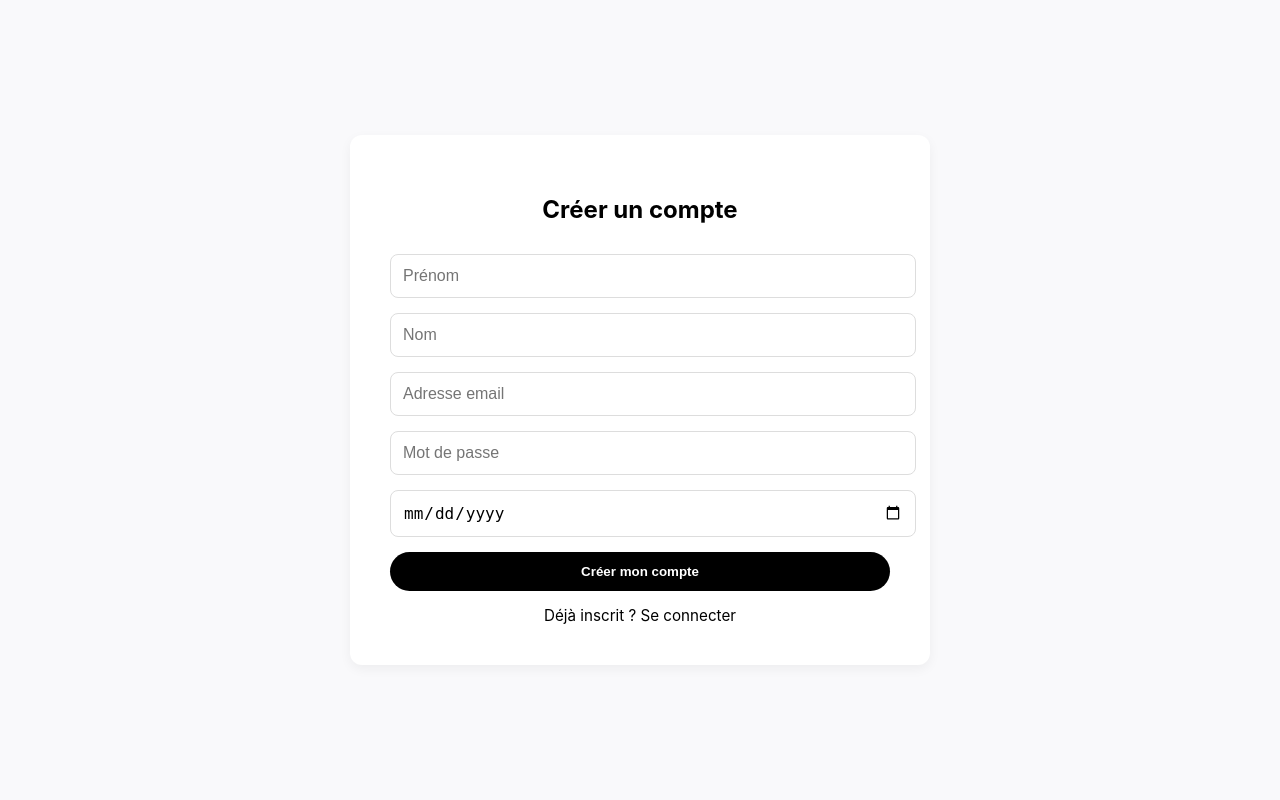
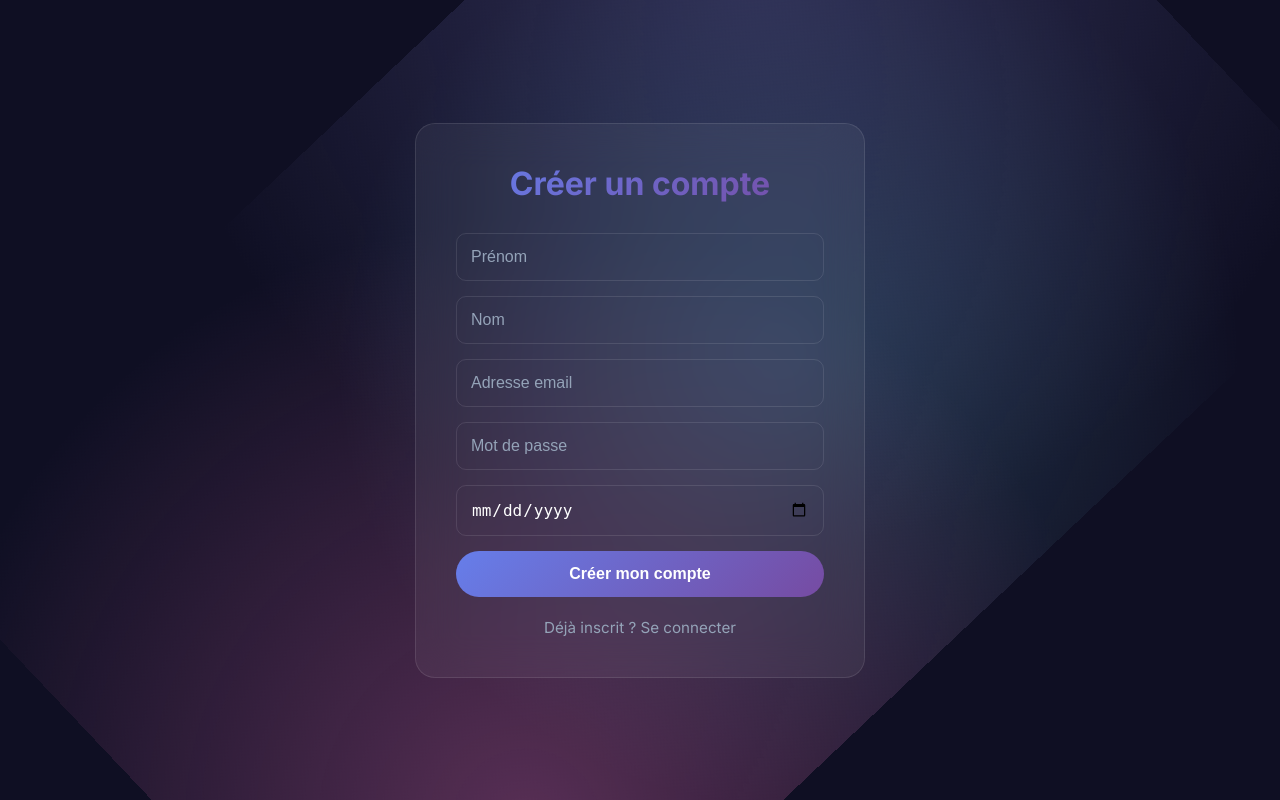
Before and after one commit to PiotrKley259/RainK, a Flask app: page /register in a window 1280 px wide. Run offline with Flask 3, Linux system fonts and the light colour scheme.

Commit message:
Add files via upload

```diff
--- a/templates/register.html
+++ b/templates/register.html
@@ -1,70 +1,156 @@
 <!DOCTYPE html>
 <html lang="fr">
 <head>
-  <meta charset="UTF-8">
+  <meta charset="UTF-8" />
+  <meta name="viewport" content="width=device-width, initial-scale=1.0" />
   <title>Créer un compte – RainK</title>
+  <link href="https://fonts.googleapis.com/css2?family=Inter:wght@300;400;500;600;700;800&display=swap" rel="stylesheet" />
   <style>
+    :root {
+      --color-bg: #0f0f23;
+      --color-bg-light: #1a1a40;
+      --color-text: #ffffff;
+      --color-accent: #6366f1;
+      --color-muted: #94a3b8;
+      --color-card: rgba(255, 255, 255, 0.05);
+      --color-border: rgba(255, 255, 255, 0.1);
+      --gradient-primary: linear-gradient(135deg, #667eea 0%, #764ba2 100%);
+    }
+
+    * {
+      box-sizing: border-box;
+      margin: 0;
+      padding: 0;
+    }
+
     body {
       font-family: 'Inter', sans-serif;
-      background: #f9f9fb;
+      background: var(--color-bg);
+      color: var(--color-text);
       display: flex;
+      justify-content: center;
       align-items: center;
-      justify-content: center;
-      height: 100vh;
-      margin: 0;
+      min-height: 100vh;
+      overflow: hidden;
     }
-    .container {
-      background: #fff;
+
+    body::before {
+      content: '';
+      position: fixed;
+      top: 0;
+      left: 0;
+      width: 100%;
+      height: 100%;
+      background:
+        radial-gradient(circle at 20% 80%, rgba(120, 119, 198, 0.3) 0%, transparent 50%),
+        radial-gradient(circle at 80% 20%, rgba(255, 119, 198, 0.3) 0%, transparent 50%),
+        radial-gradient(circle at 40% 40%, rgba(120, 219, 255, 0.2) 0%, transparent 50%);
+      z-index: -1;
+      animation: float 20s ease-in-out infinite;
+    }
+
+    @keyframes float {
+      0%, 100% { transform: translateY(0px) rotate(0deg); }
+      50% { transform: translateY(-20px) rotate(180deg); }
+    }
+
+    .form-container {
+      background: var(--color-card);
+      backdrop-filter: blur(20px);
       padding: 40px;
-      border-radius: 12px;
-      box-shadow: 0 4px 12px rgba(0,0,0,0.05);
-      max-width: 500px;
+      border-radius: 20px;
+      border: 1px solid var(--color-border);
       width: 100%;
+      max-width: 450px;
     }
-    h2 {
+
+    .form-container h2 {
       text-align: center;
+      font-size: 2rem;
+      font-weight: 700;
       margin-bottom: 30px;
-      font-weight: 700;
+      background: var(--gradient-primary);
+      -webkit-background-clip: text;
+      -webkit-text-fill-color: transparent;
+      background-clip: text;
     }
-    input {
+
+    form input {
       width: 100%;
-      padding: 12px;
+      padding: 14px;
       margin-bottom: 15px;
-      border: 1px solid #ddd;
-      border-radius: 8px;
+      background: transparent;
+      border: 1px solid var(--color-border);
+      border-radius: 10px;
+      color: var(--color-text);
       font-size: 1rem;
     }
-    button {
+
+    form input::placeholder {
+      color: var(--color-muted);
+    }
+
+    .btn {
       width: 100%;
-      padding: 12px;
-      background: #000;
+      padding: 14px;
+      background: var(--gradient-primary);
+      border: none;
+      border-radius: 50px;
+      font-weight: 600;
+      font-size: 1rem;
       color: #fff;
-      border: none;
-      border-radius: 30px;
-      font-weight: 600;
       cursor: pointer;
+      transition: transform 0.3s ease, box-shadow 0.3s ease;
+      position: relative;
+      overflow: hidden;
     }
-    button:hover {
-      background: #333;
+
+    .btn::before {
+      content: '';
+      position: absolute;
+      top: 0;
+      left: -100%;
+      width: 100%;
+      height: 100%;
+      background: linear-gradient(90deg, transparent, rgba(255, 255, 255, 0.2), transparent);
+      transition: left 0.5s ease;
     }
+
+    .btn:hover::before {
+      left: 100%;
+    }
+
+    .btn:hover {
+      transform: translateY(-2px);
+      box-shadow: 0 8px 25px rgba(99, 102, 241, 0.4);
+    }
+
     .error {
-      color: red;
+      color: #f87171;
+      text-align: center;
       margin-bottom: 15px;
-      text-align: center;
       font-size: 0.95rem;
     }
-    a {
-      display: block;
+
+    .form-footer {
       text-align: center;
-      margin-top: 15px;
-      color: #000;
+      margin-top: 20px;
+    }
+
+    .form-footer a {
+      color: var(--color-muted);
       text-decoration: none;
       font-size: 0.95rem;
+      transition: color 0.3s ease;
+    }
+
+    .form-footer a:hover {
+      color: var(--color-text);
     }
   </style>
 </head>
 <body>
-  <div class="container">
+  <div class="form-container">
     <h2>Créer un compte</h2>
     {% if error %}
       <div class="error">{{ error }}</div>
@@ -75,9 +161,11 @@
       <input type="email" name="email" placeholder="Adresse email" required>
       <input type="password" name="password" placeholder="Mot de passe" required>
       <input type="date" name="dob" placeholder="Date de naissance" required>
-      <button type="submit">Créer mon compte</button>
+      <button type="submit" class="btn">Créer mon compte</button>
     </form>
-    <a href="{{ url_for('login') }}">Déjà inscrit ? Se connecter</a>
+    <div class="form-footer">
+      <a href="{{ url_for('login') }}">Déjà inscrit ? Se connecter</a>
+    </div>
   </div>
 </body>
 </html>
```
Also changed, not shown: templates/login.html (+117 -33 lines).
